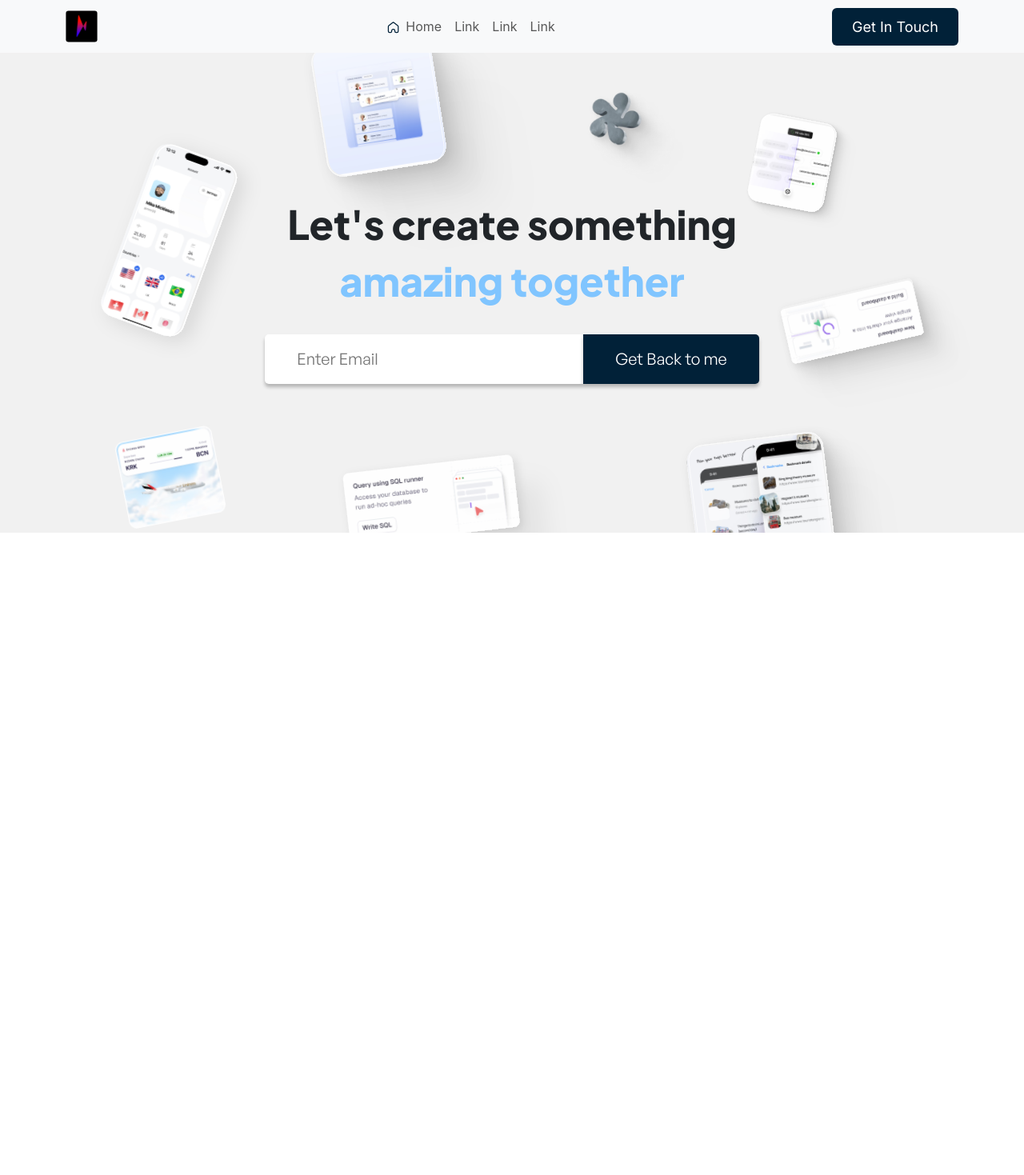
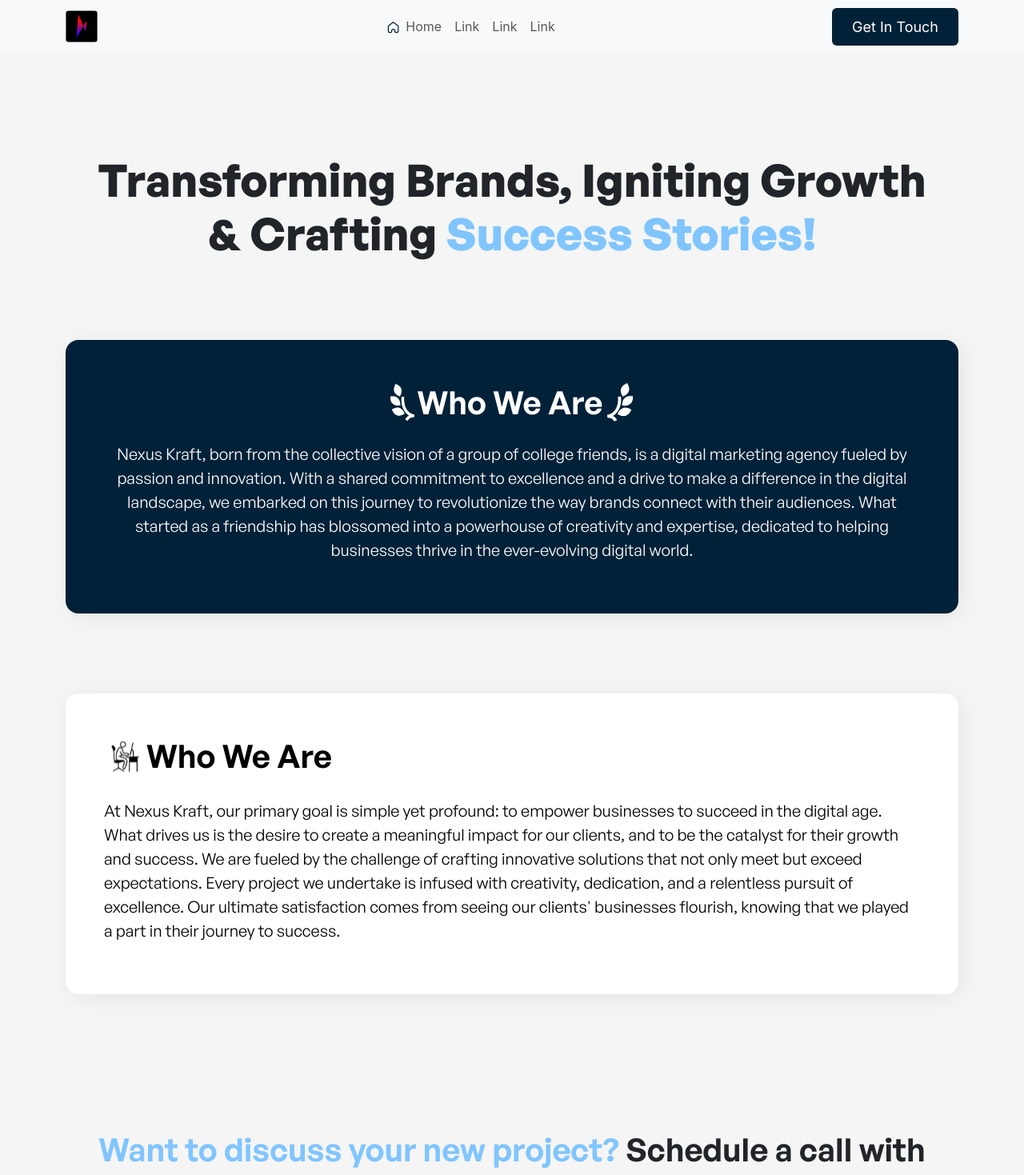
Before and after one commit to VBsaini/NexusKraft, a React (Create React App) app: page /about in a window 1280 px wide. Shown: the top 1469 px of the page at 80% size. Before the commit the page ends 800 px from the top, so only its background shows below. Built offline with nearby package versions, Linux system fonts and the light colour scheme.

Commit message:
made about page

```diff
--- a/package.json
+++ b/package.json
@@ -1,6 +1,6 @@
 {
   "name": "nexus",
-  "homepage": "http://vbsaini.github.io/NexusKraft",
+  "homepage": "http://vbsaini.github.io/",
   "version": "0.1.0",
   "private": true,
   "dependencies": {
--- a/src/App.js
+++ b/src/App.js
@@ -6,6 +6,7 @@ import "./fonts/css/general-sans.css";
 import Navbar from "./components/common/Navbar";
 import Footer from "./components/common/Footer";
 import Home from "./components/pages/Home/Home";
+import AboutUs from "./components/pages/AboutUs/AboutUs";
 
 function App() {
   return (
@@ -14,12 +15,8 @@ function App() {
       <div className="websiteContainer">
         <BrowserRouter>
           <Routes>
-            <Route path="/" element={<Home />}>
-              {/* <Route index element={} /> */}
-              {/* <Route path="blogs" element={<Blogs />} />
-              <Route path="contact" element={<Contact />} /> */}
-              {/* <Route path="*" element={<NoPage />} /> */}
-            </Route>
+            <Route path="/" element={<Home />} />
+            <Route path="/about" element={<AboutUs />} />
           </Routes>
         </BrowserRouter>
       </div>
--- a/src/components/common/Navbar.css
+++ b/src/components/common/Navbar.css
@@ -7,6 +7,8 @@
   padding: 10px 25px;
   border: 0;
 }
-.NavbarGITBtn:hover {
-  background-color: #033e67;
+.NavbarGITBtn:hover,
+.NavbarGITBtn:active,
+.NavbarGITBtn:focus {
+  background-color: #033e67 !important;
 }
--- a/src/components/hooks/ReviewCard/ReviewCard.css
+++ b/src/components/hooks/ReviewCard/ReviewCard.css
@@ -49,3 +49,9 @@
   font-size: 14px;
   color: gray;
 }
+.RCardVideo {
+  display: block;
+  max-width: 312px;
+  margin-bottom: 15px;
+  border-radius: 14px;
+}
--- a/src/components/hooks/ReviewCard/ReviewCard.js
+++ b/src/components/hooks/ReviewCard/ReviewCard.js
@@ -6,11 +6,12 @@ import { TfiArrowTopRight } from "react-icons/tfi";
 import "./ReviewCard.css";
 
 function ReviewCard(props) {
-  let { NameImage, Text, Person } = props;
+  let { NameImage, Text, Person, video } = props;
   return (
     <div className="RCard">
       <img src={NameImage} className="RCardImg" />
-      {/* video */}
+      {video && <video src={video} className="RCardVideo" controls />}
+
       {Text}
       <div className="RCardPerson">
         <img src={Person?.img} className="RCardPersonImg" alt="clientImage" />
--- /dev/null
+++ b/src/components/pages/AboutUs/AboutUs.css
@@ -0,0 +1,72 @@
+.heading {
+  font-family: "GeneralSans-Bold";
+  font-weight: 900;
+  font-size: 56px;
+}
+.BlueT {
+  color: #80c5ff;
+}
+.aboutUsHeading {
+  padding-top: 125px;
+  margin-bottom: 100px;
+}
+.WWAicon {
+  display: inline-block;
+  width: 37px;
+  filter: invert(100%) sepia(0%) saturate(0%) hue-rotate(301deg)
+    brightness(111%) contrast(101%);
+}
+.whoWeAreHeadingContainer {
+  display: flex;
+  justify-content: center;
+  margin-bottom: 20px;
+}
+.whoWeAreContainer {
+  color: white;
+  border-radius: 16px;
+  background-color: #012138;
+  padding: 48px;
+  margin-bottom: 100px;
+  -webkit-box-shadow: 4px 4px 30px -2px rgba(0, 0, 0, 0.08);
+  -moz-box-shadow: 4px 4px 30px -2px rgba(0, 0, 0, 0.08);
+  box-shadow: 4px 4px 30px -2px rgba(0, 0, 0, 0.08);
+}
+.WWARwing {
+  width: 42px;
+}
+.whoWeAreHeadingContainer p,
+.whatDrivesUsHeadingContainer p {
+  font-family: "GeneralSans-SemiBold";
+  font-weight: 900;
+  font-size: 40px;
+  margin-bottom: 0 !important;
+  display: inline-block;
+  color: white;
+}
+.whoWeAreTextContainer p,
+.whatDrivesUsTextContainer p {
+  font-family: "GeneralSans-Regular";
+  font-size: 20px;
+  color: white;
+}
+.whatDrivesUsContainer {
+  text-align: left;
+  background-color: white;
+  -webkit-box-shadow: 4px 4px 30px -2px rgba(0, 0, 0, 0.08);
+  -moz-box-shadow: 4px 4px 30px -2px rgba(0, 0, 0, 0.08);
+  box-shadow: 4px 4px 30px -2px rgba(0, 0, 0, 0.08);
+  color: black;
+  padding: 48px;
+  border-radius: 16px;
+  margin-bottom: 150px;
+}
+.whatDrivesUsHeadingContainer p {
+  color: black;
+}
+.whatDrivesUsHeadingContainer {
+  margin-bottom: 24px;
+  display: flex;
+}
+.whatDrivesUsTextContainer p {
+  color: black;
+}
--- /dev/null
+++ b/src/components/pages/AboutUs/AboutUs.js
@@ -0,0 +1,63 @@
+import { Container } from "react-bootstrap";
+import "./AboutUs.css";
+import lWing from "../../../assets/leftWing.svg";
+import rWing from "../../../assets/rightWing.svg";
+import WDUicon from "../../../assets/whatDrivesUs.svg";
+import ContactUs from "../../pages/ContactUs/ScheduleCall";
+
+function Home() {
+  return (
+    <div>
+      <Container>
+        <h1 className="heading aboutUsHeading">
+          Transforming Brands, Igniting Growth
+          <br /> & Crafting <span className="BlueT">Success Stories!</span>
+        </h1>
+        <div className="whoWeAreContainer">
+          <div className="whoWeAreHeadingContainer">
+            <img className="WWALwing WWAicon" src={lWing} />
+            <p>Who We Are</p>
+            <img className="WWARwing WWAicon" src={rWing} />
+          </div>
+          <div className="whoWeAreTextContainer">
+            <p>
+              Nexus Kraft, born from the collective vision of a group of college
+              friends, is a digital marketing agency fueled by passion and
+              innovation. With a shared commitment to excellence and a drive to
+              make a difference in the digital landscape, we embarked on this
+              journey to revolutionize the way brands connect with their
+              audiences. What started as a friendship has blossomed into a
+              powerhouse of creativity and expertise, dedicated to helping
+              businesses thrive in the ever-evolving digital world.
+            </p>
+          </div>
+        </div>
+        <div className="whatDrivesUsContainer">
+          <div className="whatDrivesUsHeadingContainer">
+            <img className="WDUicon" src={WDUicon} />
+            <p>Who We Are</p>
+          </div>
+          <div className="whatDrivesUsTextContainer">
+            <p>
+              At Nexus Kraft, our primary goal is simple yet profound: to
+              empower businesses to succeed in the digital age. What drives us
+              is the desire to create a meaningful impact for our clients, and
+              to be the catalyst for their growth and success. We are fueled by
+              the challenge of crafting innovative solutions that not only meet
+              but exceed expectations. Every project we undertake is infused
+              with creativity, dedication, and a relentless pursuit of
+              excellence. Our ultimate satisfaction comes from seeing our
+              clients' businesses flourish, knowing that we played a part in
+              their journey to success.
+            </p>
+          </div>
+        </div>
+        <div style={{ paddingBottom: "150px" }}>
+          <ContactUs page={"abt"} />
+        </div>
+      </Container>
+    </div>
+  );
+}
+
+export default Home;
--- a/src/components/pages/ContactUs/ScheduleCall.css
+++ b/src/components/pages/ContactUs/ScheduleCall.css
@@ -6,8 +6,8 @@
   border-radius: 10px;
   width: 100%;
   margin-top: 100px;
-  /* box-shadow: 0 4px 10px rgba(0, 0, 0, 0.1); */
 }
+
 .schedule-call-container .schedule-call-heading {
   font-family: "GeneralSans-Semibold";
   font-weight: 600;
--- a/src/components/pages/ContactUs/ScheduleCall.js
+++ b/src/components/pages/ContactUs/ScheduleCall.js
@@ -5,7 +5,8 @@ import "./ScheduleCall.css";
 import "react-datepicker/dist/react-datepicker.css";
 import { Container } from "react-bootstrap";
 
-const ScheduleCall = () => {
+const ScheduleCall = (props) => {
+  const { page } = props;
   const [name, setName] = useState("");
   const [phoneNumber, setPhoneNumber] = useState("");
   const [hour, setHour] = useState("4");
@@ -24,8 +25,19 @@ const ScheduleCall = () => {
 
   return (
     <Container className="schedule-call-container">
-      <h2 className="schedule-call-heading">Schedule a call with us</h2>
-      <p>Schedule a call and kickstart your journey to success!</p>
+      {page != "abt" ? (
+        <>
+          <h2 className="schedule-call-heading">Schedule a call with us</h2>
+          <p>Schedule a call and kickstart your journey to success!</p>
+        </>
+      ) : (
+        <>
+          <h2 className="schedule-call-heading">
+            <span className="BlueT">Want to discuss your new project?</span>{" "}
+            Schedule a call with us!
+          </h2>
+        </>
+      )}
       <div>
         <form onSubmit={handleSubmit} className="schedule-form">
           <div className="schedule-call-inputContainer">
--- a/src/components/pages/HeroSection/HeroSection.css
+++ b/src/components/pages/HeroSection/HeroSection.css
@@ -25,8 +25,10 @@
   padding: 10px 25px;
   border: 0;
 }
-.HeroStack button:hover {
-  background-color: #033e67;
+.HeroStack button:hover,
+.HeroStack button:active,
+.HeroStack button:focus {
+  background-color: #033e67 !important;
 }
 .trusted {
   font-family: "GeneralSans-Medium";
--- a/src/components/pages/Reviews/Reviews.js
+++ b/src/components/pages/Reviews/Reviews.js
@@ -2,6 +2,7 @@ import "./Reviews.css";
 import ReviewCard from "../../hooks/ReviewCard/ReviewCard";
 import Frame from "../../../assets/Review/ReviewHeading.svg";
 import data from "./data";
+import video from "../../../assets/Vids/vid.mp4";
 
 function Reviews() {
   return (
@@ -13,6 +14,7 @@ function Reviews() {
             NameImage={data.Lightning.NameImage}
             Text={data.Lightning.Text}
             Person={data.Lightning.Person}
+            video={video}
           />
           <ReviewCard
             NameImage={data.Profitable.NameImage}
```
Also changed, not shown: src/components/pages/Reviews/Reviews.css (+0 -18 lines), src/assets/whatDrivesUs.svg (added), 1 other file (tests, documents, lock files or other folders).
